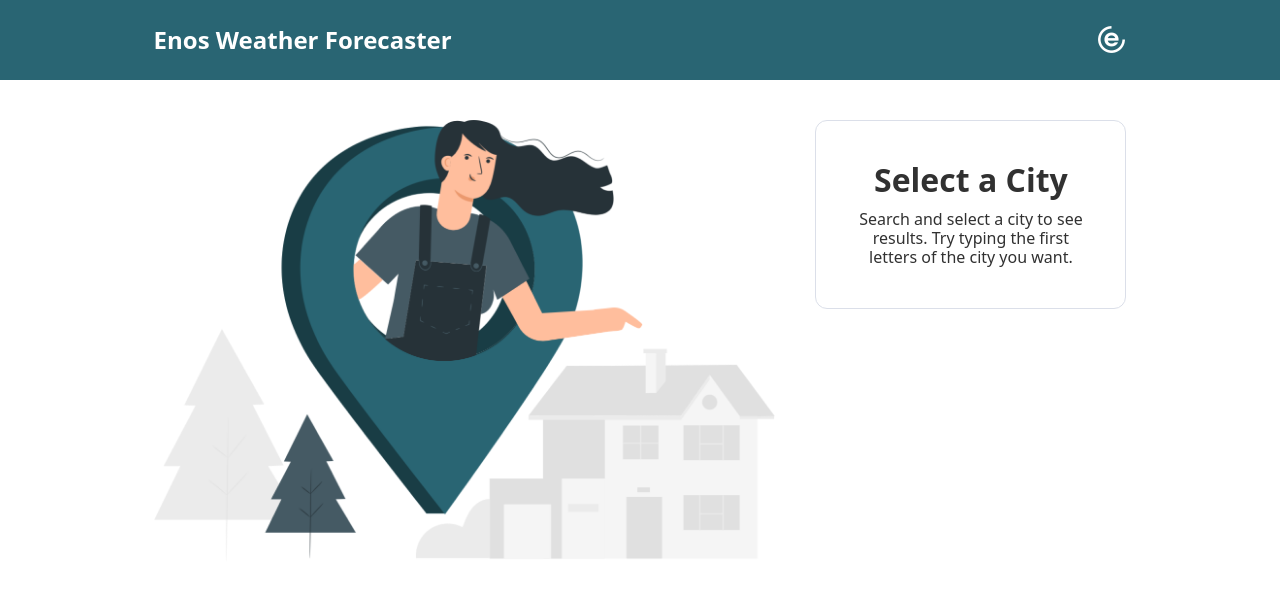
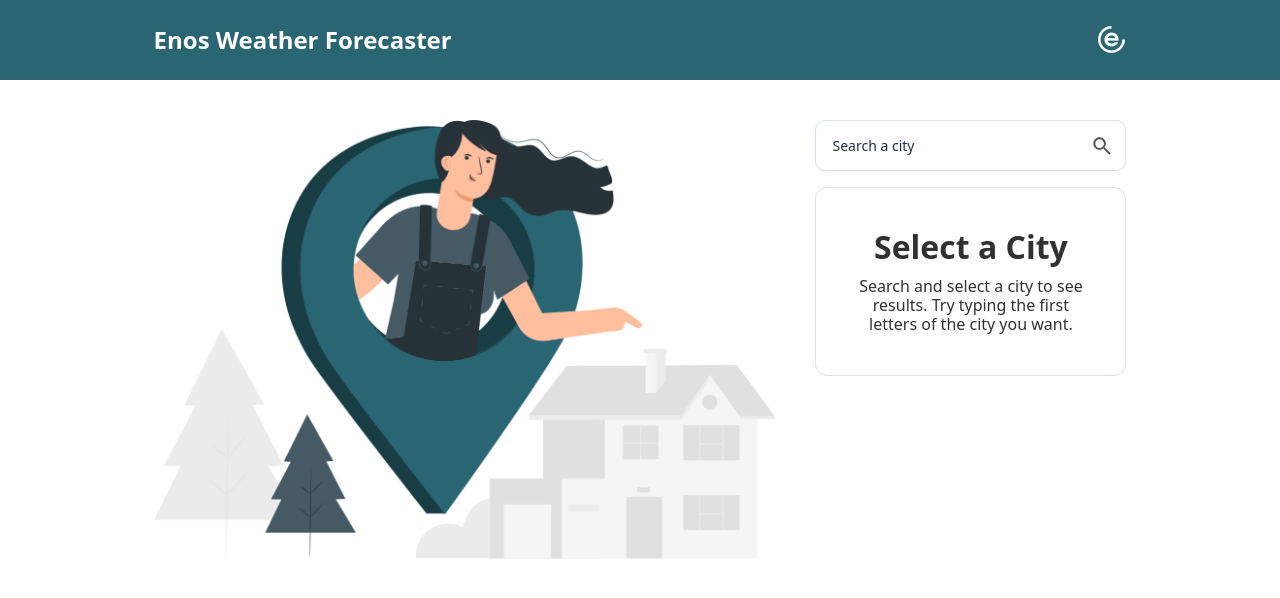
Before and after one commit to ensonal/EnosWeatherForecast-React, a React (Create React App) app in the folder enos-app/: page /forecast in a window 1280 px wide. Shown: the top 598 px of the page. Built offline with nearby package versions, Linux system fonts and the light colour scheme.

Commit message:
create search input field

```diff
--- /dev/null
+++ b/enos-app/src/components/SearchInputField/SearchInputField.css
@@ -0,0 +1,24 @@
+.input-container {
+    border-radius: 10px !important;
+    padding: 14px;
+    box-shadow: 0px 3px 4px 0px #00000008;
+}
+
+.text-input-field {
+    border-radius: 10px;
+    outline: none;
+}
+
+.text-input-field,
+.text-input-field::placeholder {
+    font-weight: 400;
+    font-size: 14px;
+    line-height: 14px;
+    color: #252f4a;
+}
+
+.search-icon {
+    color: #555555;
+    width: 18px;
+    height: 18px;
+}
--- /dev/null
+++ b/enos-app/src/components/SearchInputField/SearchInputField.tsx
@@ -0,0 +1,20 @@
+import { useState } from "react";
+import "./SearchInputField.css";
+import searchIcon from "../../assets/icons/searchIcon.svg";
+
+export function SearchInputField() {
+    const [searchTerm, setSearchTerm] = useState<string>();
+
+    return (
+        <div className="default-card input-container d-flex flex-row align-items-center justify-content-between w-100">
+            <input
+                type="text"
+                className="text-input-field w-100 h-100 border-0"
+                value={searchTerm}
+                onChange={(e) => setSearchTerm(e.target.value)}
+                placeholder="Search a city"
+            />
+            <img src={searchIcon} alt="search-icon" className="search-icon" />
+        </div>
+    );
+}
--- a/enos-app/src/modules/forecast/ui/SearchSummaryContainer/SearchSummaryContainer.tsx
+++ b/enos-app/src/modules/forecast/ui/SearchSummaryContainer/SearchSummaryContainer.tsx
@@ -1,8 +1,10 @@
+import { SearchInputField } from "../../../../components/SearchInputField/SearchInputField";
 import { WeatherSummaryCard } from "../../components/WeatherSummaryCard/WeatherSummaryCard";
 
 export function SearchSummaryContainer() {
     return (
-        <div>
+        <div className="d-flex flex-column gap-3">
+            <SearchInputField />
             <WeatherSummaryCard />
         </div>
     );
```
